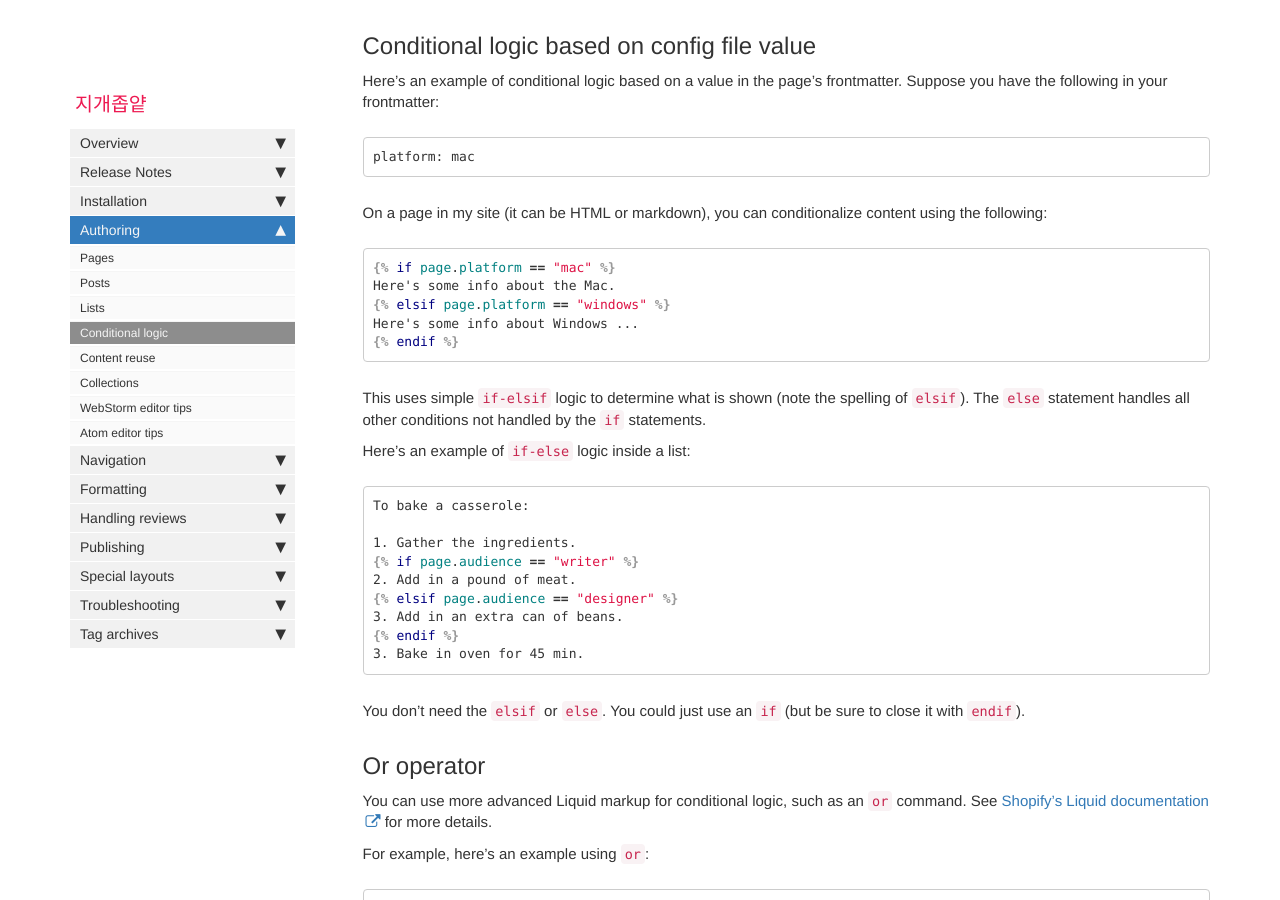
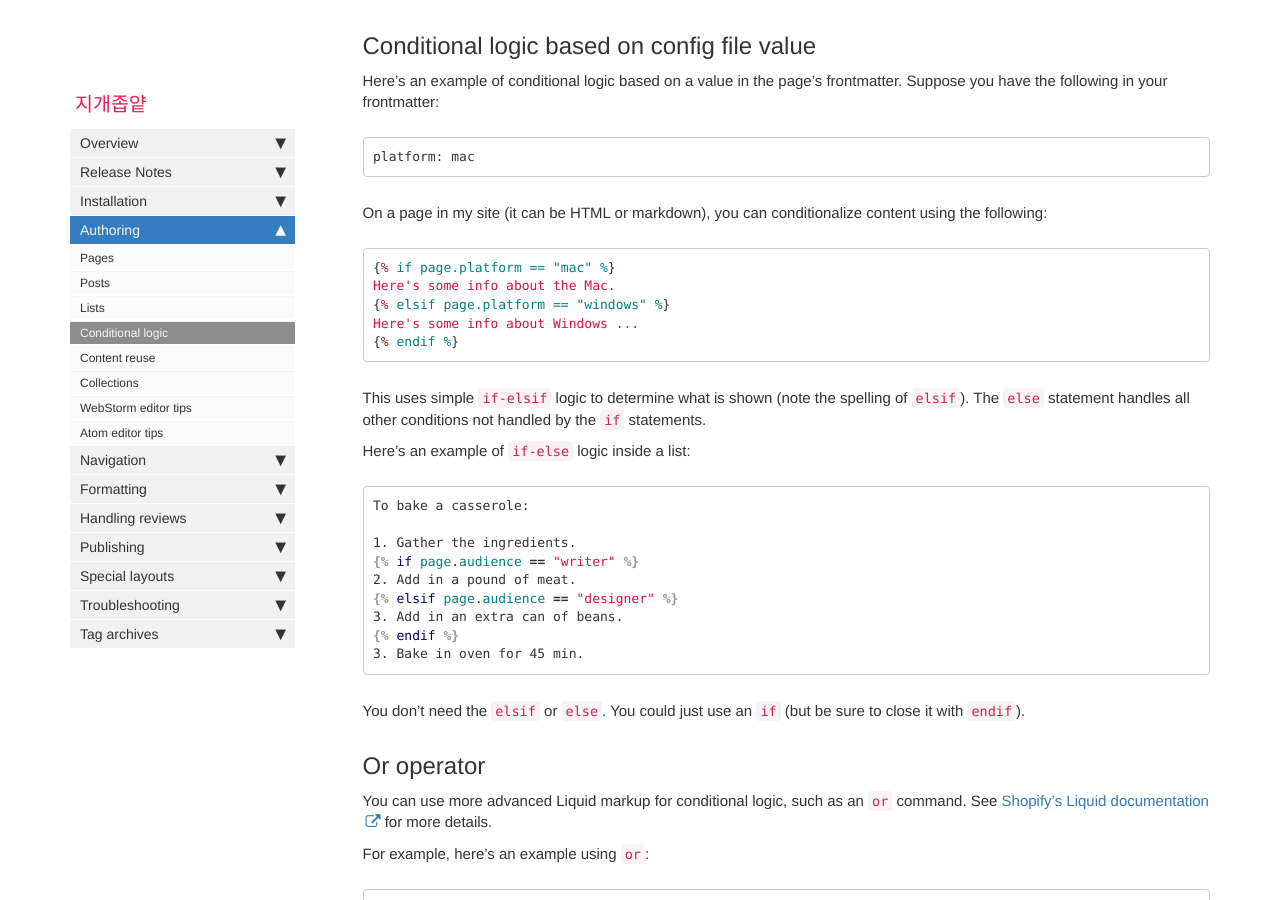
Before and after one commit to tlife84/repo, a Jekyll site: the page built from pages/mydoc/mydoc_conditional_logic.md, in a window 1280 px wide and 900 px high, scrolled down 1093 px. Built offline with Jekyll 4.4.1, drawn with Linux system fonts in a browser that asks for light colours; nearby versions of some CDN libraries; comment, search, counter and statistics services are not loaded.

Commit message:
1805111733

````diff
--- a/pages/mydoc/mydoc_conditional_logic.md
+++ b/pages/mydoc/mydoc_conditional_logic.md
@@ -35,7 +35,7 @@ platform: mac
 On a page in my site (it can be HTML or markdown), you can conditionalize content using the following:
 
 {% raw %}
-```liquid
+```yaml
 {% if page.platform == "mac" %}
 Here's some info about the Mac.
 {% elsif page.platform == "windows" %}
````
